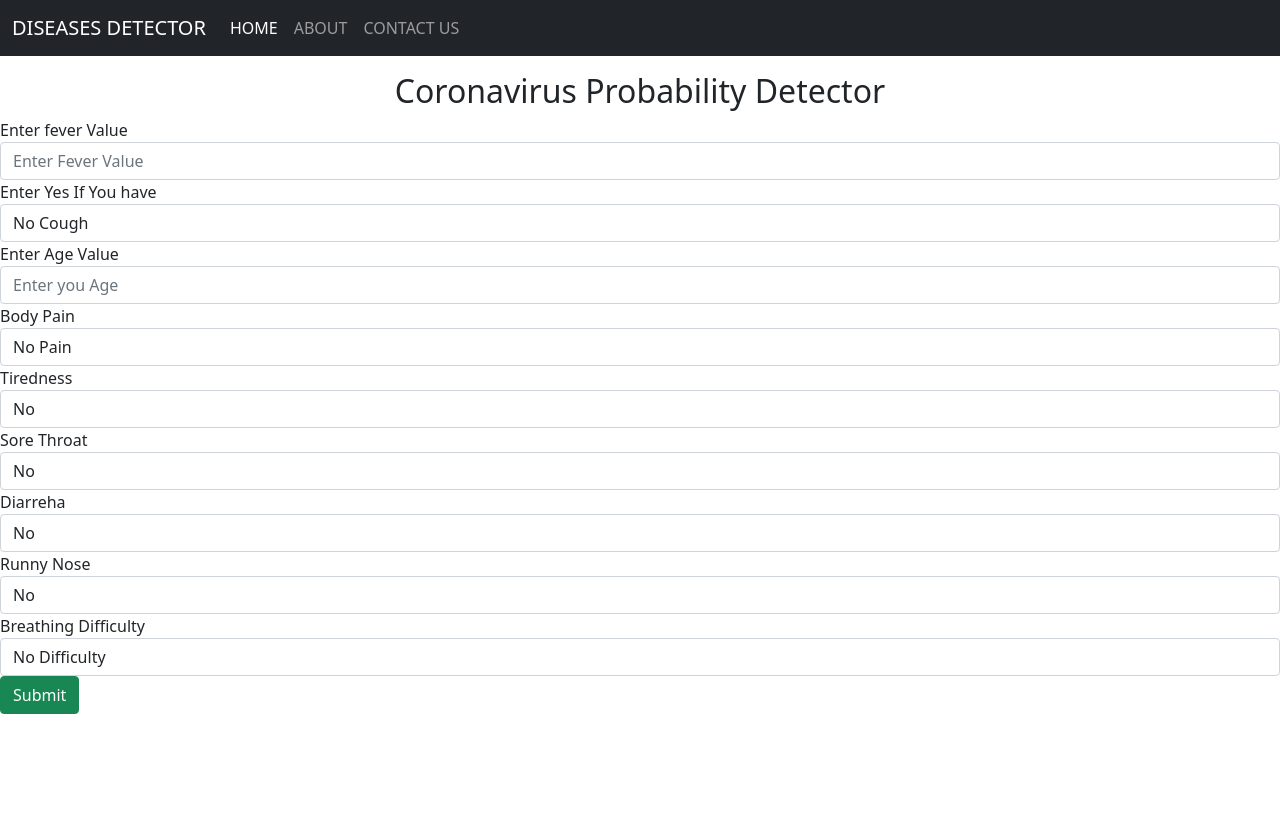
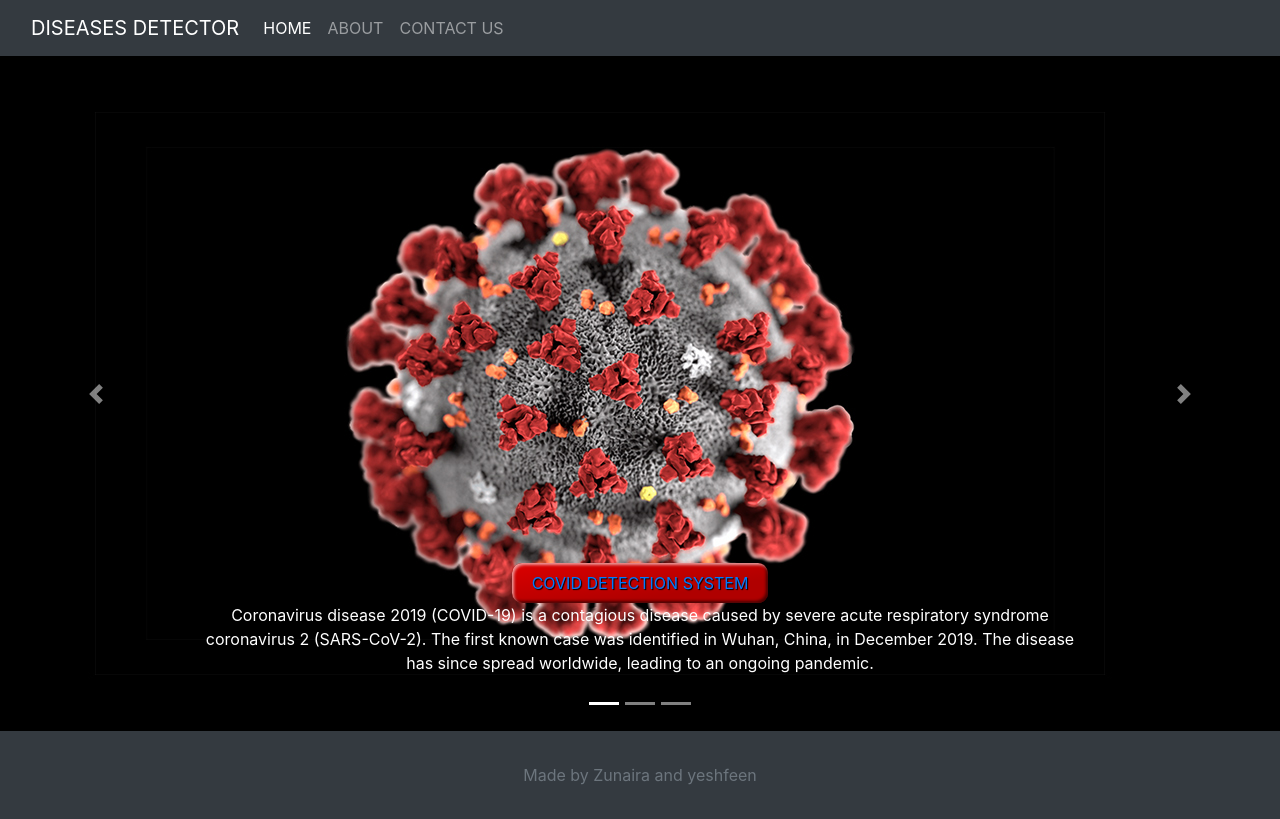
Before and after one commit to zunaira2k/disease_detection_webapp, a Flask app: page / in a window 1280 px wide. Before the commit the page ends 714 px from the top, so only its background shows below. Run offline with Flask 2, Linux system fonts and the light colour scheme; parts of the project's set-up code (start-up, migrations or seed data) failed here and were passed over; some libraries are stand-ins or nearby versions.

Commit message:
changes by sagar

```diff
--- a/main.py
+++ b/main.py
@@ -7,9 +7,33 @@ import pickle
 file = open('model.pkl','rb')
 clf = pickle.load(file)
 file.close()
+@app.route('/')
+def index():
+    return render_template('index.html')
+@app.route('/corona.html', methods=["GET", "POST"])
+def hello_world():
+    # if request.method == "POST":
+    #     myDict = request.form
+    #     fever = int(myDict['fever'])
+    #     age = int(myDict['age'])
+    #     bodyPain = int(myDict['bodyPain'])
+    #     runnyNose = int(myDict['runnyNose'])
+    #     tired = int(myDict['tired'])
+    #     diarreha = int(myDict['diarreha'])
+    #     sore_throat = int(myDict['sore_throat'])
+    #     cough = int(myDict['cough'])
+    #     diffBreath = int(myDict['diffBreath'])
 
-@app.route('/', methods=["GET", "POST"])
-def hello_world():
+
+    #     # Code for inference
+    #     inputFeatures = [fever, bodyPain, age, runnyNose, diffBreath, tired, diarreha, sore_throat, cough ]
+    #     infProb =clf.predict_proba([inputFeatures])[0][1]
+    #     print(infProb)
+    #     return render_template('show.html', inf=round(infProb*100))
+    return render_template('corona.html')
+    # return 'Hello, World!' + str(infProb)
+@app.route('/show.html',methods=["GET","POST"])
+def show():
     if request.method == "POST":
         myDict = request.form
         fever = int(myDict['fever'])
@@ -28,8 +52,6 @@ def hello_world():
         infProb =clf.predict_proba([inputFeatures])[0][1]
         print(infProb)
         return render_template('show.html', inf=round(infProb*100))
-    return render_template('index.html')
-    # return 'Hello, World!' + str(infProb)
 
 
 if __name__ == "__main__":
--- /dev/null
+++ b/static/css/style.css
@@ -0,0 +1,29 @@
+.bg{
+    background-color: black;
+}
+.styled {
+    border: 0;
+    line-height: 2.5;
+    padding: 0 20px;
+    font-size: 1rem;
+    text-align: center;
+    color: #fff;
+    text-shadow: 1px 1px 1px #000;
+    border-radius: 10px;
+    background-color: rgba(220, 0, 0, 1);
+    background-image: linear-gradient(to top left,
+                                      rgba(0, 0, 0, .2),
+                                      rgba(0, 0, 0, .2) 30%,
+                                      rgba(0, 0, 0, 0));
+    box-shadow: inset 2px 2px 3px rgba(255, 255, 255, .6),
+                inset -2px -2px 3px rgba(0, 0, 0, .6);
+}
+
+.styled:hover {
+    background-color: rgba(255, 0, 0, 1);
+}
+
+.styled:active {
+    box-shadow: inset -2px -2px 3px rgba(255, 255, 255, .6),
+                inset 2px 2px 3px rgba(0, 0, 0, .6);
+}
--- a/templates/index.html
+++ b/templates/index.html
@@ -6,11 +6,12 @@
     <meta name="viewport" content="width=device-width, initial-scale=1">
 
     <!-- Bootstrap CSS -->
-    <link href="https://cdn.jsdelivr.net/npm/bootstrap@5.1.3/dist/css/bootstrap.min.css" rel="stylesheet" integrity="sha384-1BmE4kWBq78iYhFldvKuhfTAU6auU8tT94WrHftjDbrCEXSU1oBoqyl2QvZ6jIW3" crossorigin="anonymous">
+    <link rel="stylesheet" href="static\css\style.css">
 
+    <link rel="stylesheet" href="https://stackpath.bootstrapcdn.com/bootstrap/4.4.1/css/bootstrap.min.css" integrity="sha384-Vkoo8x4CGsO3+Hhxv8T/Q5PaXtkKtu6ug5TOeNV6gBiFeWPGFN9MuhOf23Q9Ifjh" crossorigin="anonymous">
     <title>Diseases Detector</title>
   </head>
-  <body>
+  <body class="bg">
     <nav class="navbar navbar-expand-lg navbar-dark bg-dark">
       <div class="container-fluid">
         <a class="navbar-brand" href="#">DISEASES DETECTOR</a>
@@ -36,89 +37,83 @@
         </div>
       </div>
     </nav>
+    <div id="demo" class="carousel slide" data-ride="carousel">
+
+      <!-- Indicators -->
+      <ul class="carousel-indicators">
+        <li data-target="#demo" data-slide-to="0" class="active"></li>
+        <li data-target="#demo" data-slide-to="1"></li>
+        <li data-target="#demo" data-slide-to="2"></li>
+      </ul>
+
+      <!-- The slideshow -->
+      <div class="carousel-inner">
+        <div class="carousel-item active ">
+          <img src="static\corona.jpg" alt="Los Angeles">
+          <div class="carousel-caption">
+            <button class="favorite styled"
+            type="button">
+            <a href="/corona.html">COVID DETECTION SYSTEM</a>
+    </button>
+
+            <p>Coronavirus disease 2019 (COVID-19) is a contagious disease caused by severe acute respiratory syndrome coronavirus 2 (SARS-CoV-2). The first known case was identified in Wuhan, China, in December 2019. The disease has since spread worldwide, leading to an ongoing pandemic.</p>
+            </div>
+        </div>
 
 
-    <h2 class="text-center mt-3">Coronavirus Probability Detector</h2>
-          <form action="/" method="POST">
-            <div class="form-group">
-              <label for="fever">Enter fever Value</label>
-              <input type="text" class="form-control" id="fever" name="fever" placeholder="Enter Fever Value">
-            </div>
-            <div class="form-group">
-              <label for="cough">Enter Yes If You have</label>
-              <select  class="form-control custom-select" name="cough" id="cough">
-                <option value="0">No Cough</option>
-                <option value="1">Cough</option>
-              </select>
-            </div>
 
-            <div class="form-group">
-              <label for="Age">Enter Age Value</label>
-              <input type="text" class="form-control" id="age" name="age" placeholder="Enter you Age">
-            </div>
-
-            <div class="form-group">
-              <label for="bodyPain">Body Pain</label>
-              <select  class="form-control custom-select" name="bodyPain" id="bodyPain">
-                <option value="0">No Pain</option>
-                <option value="1">Severe Pain</option>
-              </select>
-            </div>
-
-            <div class="form-group">
-              <label for="tired">Tiredness</label>
-              <select  class="form-control custom-select" name="tired" id="tired">
-                <option value="0">No </option>
-                <option value="1">Yes</option>
-              </select>
-            </div>
-
-            <div class="form-group">
-              <label for="sore_throat">Sore Throat</label>
-              <select  class="form-control custom-select" name="sore_throat" id="sore_throat">
-                <option value="0">No</option>
-                <option value="1">Yes</option>
-              </select>
-            </div>
-
-            <div class="form-group">
-              <label for="diarreha">Diarreha</label>
-              <select  class="form-control custom-select" name="diarreha" id="diarreha">
-                <option value="0">No</option>
-                <option value="1">Yes</option>
-              </select>
-            </div>
-
-            <div class="form-group">
-              <label for="runnyNose">Runny Nose</label>
-              <select  class="form-control custom-select" name="runnyNose" id="runnyNose">
-                <option value="0">No</option>
-                <option value="1">Yes</option>
-              </select>
-            </div>
-            <div class="form-group">
-              <label for="diffBreath">Breathing Difficulty</label>
-              <select  class="form-control custom-select" name="diffBreath" id="diffBreath">
-                <option value="-1">No Difficulty</option>
-                <option value="0">Little Difficulty</option>
-                <option value="1">Severe Difficulty</option>
-              </select>
-            </div>
+        <div class="carousel-item">
+          <img src="static\cancer.png" alt="Chicago">
+          <div class="carousel-caption">
+            <button class="favorite styled"
+            type="button">
+            <a href="/corona.html">BREAST CANCER DETECTION SYSTEM</a>
+    </button>
 
 
-            <button class="btn btn-success">Submit</button>
-          </form>
+              <p>A cancer that forms in the cells of the breasts.
+                Breast cancer can occur in women and rarely in men.
+                Symptoms of breast cancer include a lump in the breast, bloody discharge from the nipple and changes in the shape or texture of the nipple or breast.</p>
+            </div>
+        </div>
+        <div class="carousel-item">
+          <img src="static\d.png" alt="New York">
+          <div class="carousel-caption">
+            <button class="favorite styled"
+            type="button">
+            <a href="/corona.html">Diabetes Detection System</a>
+    </button>
+              <p>Diabetes is a disease that occurs when your blood glucose, also called blood sugar, is too high. Blood glucose is your main source of energy and comes from the food you eat. Insulin, a hormone made by the pancreas, helps glucose from food get into your cells to be used for energy.</p>
+            </div>
+        </div>
       </div>
 
+      <!-- Left and right controls -->
+      <a class="carousel-control-prev" href="#demo" data-slide="prev">
+        <span class="carousel-control-prev-icon"></span>
+      </a>
+      <a class="carousel-control-next" href="#demo" data-slide="next">
+        <span class="carousel-control-next-icon"></span>
+      </a>
+
+    </div>
+   <footer>
+    <div class="bg-dark py-4">
+      <div class="container text-center">
+        <p class="text-muted mb-0 py-2">Made by Zunaira and yeshfeen </p>
+      </div>
+    </div>
+  </footer>
     <!-- Optional JavaScript; choose one of the two! -->
 
     <!-- Option 1: Bootstrap Bundle with Popper -->
-    <script src="https://cdn.jsdelivr.net/npm/bootstrap@5.1.3/dist/js/bootstrap.bundle.min.js" integrity="sha384-ka7Sk0Gln4gmtz2MlQnikT1wXgYsOg+OMhuP+IlRH9sENBO0LRn5q+8nbTov4+1p" crossorigin="anonymous"></script>
-
-    <!-- Option 2: Separate Popper and Bootstrap JS -->
+       <!-- Option 2: Separate Popper and Bootstrap JS -->
     <!--
     <script src="https://cdn.jsdelivr.net/npm/@popperjs/core@2.10.2/dist/umd/popper.min.js" integrity="sha384-7+zCNj/IqJ95wo16oMtfsKbZ9ccEh31eOz1HGyDuCQ6wgnyJNSYdrPa03rtR1zdB" crossorigin="anonymous"></script>
     <script src="https://cdn.jsdelivr.net/npm/bootstrap@5.1.3/dist/js/bootstrap.min.js" integrity="sha384-QJHtvGhmr9XOIpI6YVutG+2QOK9T+ZnN4kzFN1RtK3zEFEIsxhlmWl5/YESvpZ13" crossorigin="anonymous"></script>
     -->
+    <script src="https://code.jquery.com/jquery-3.4.1.slim.min.js" integrity="sha384-J6qa4849blE2+poT4WnyKhv5vZF5SrPo0iEjwBvKU7imGFAV0wwj1yYfoRSJoZ+n" crossorigin="anonymous"></script>
+    <script src="https://cdn.jsdelivr.net/npm/popper.js@1.16.0/dist/umd/popper.min.js" integrity="sha384-Q6E9RHvbIyZFJoft+2mJbHaEWldlvI9IOYy5n3zV9zzTtmI3UksdQRVvoxMfooAo" crossorigin="anonymous"></script>
+    <script src="https://stackpath.bootstrapcdn.com/bootstrap/4.4.1/js/bootstrap.min.js" integrity="sha384-wfSDF2E50Y2D1uUdj0O3uMBJnjuUD4Ih7YwaYd1iqfktj0Uod8GCExl3Og8ifwB6" crossorigin="anonymous"></script>
   </body>
 </html>
```
Also changed, not shown: templates/corona.html (added, +133 -0 lines), static/cancer.png (added), static/corona.jpg (added), static/d.png (added).
